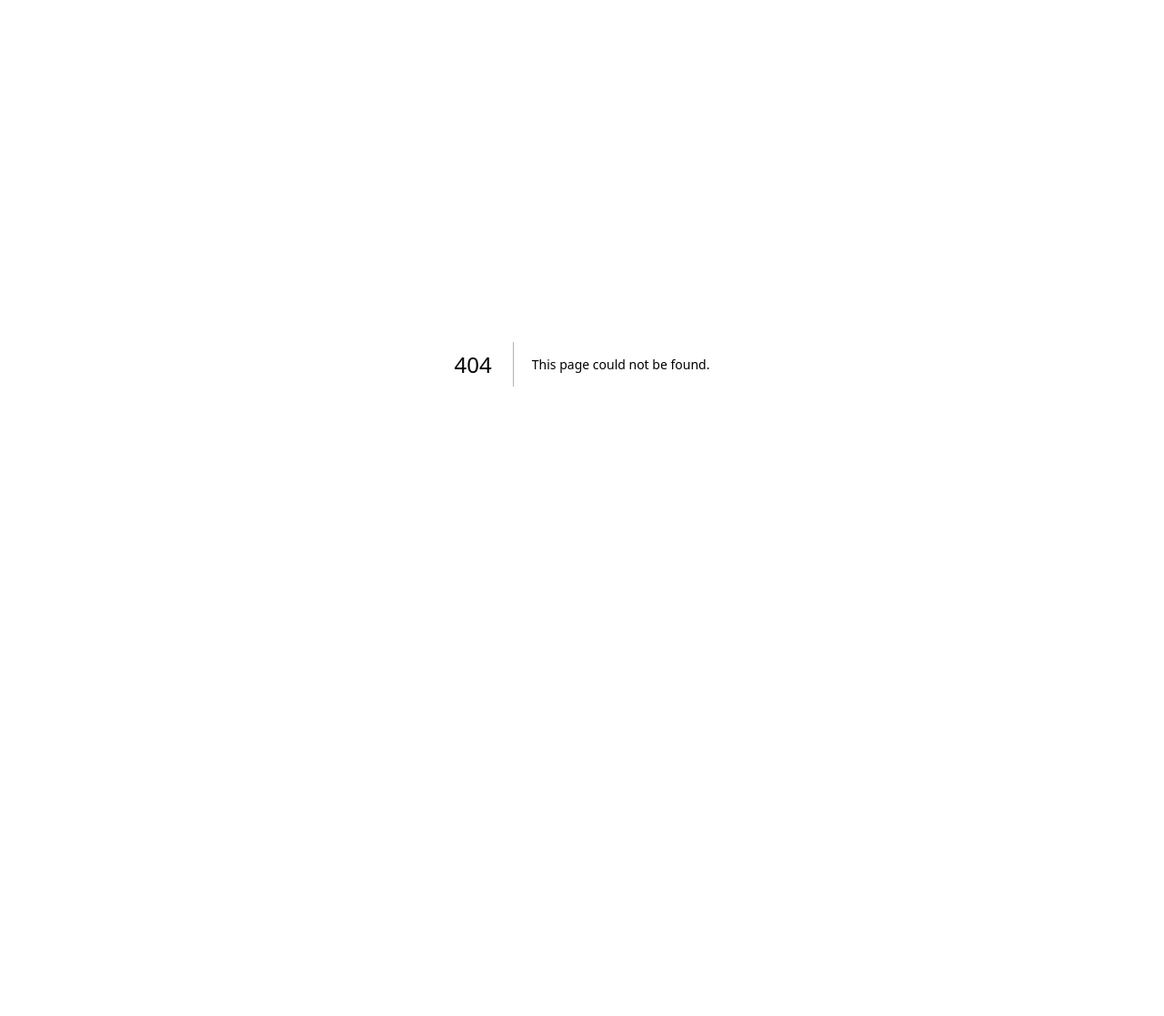
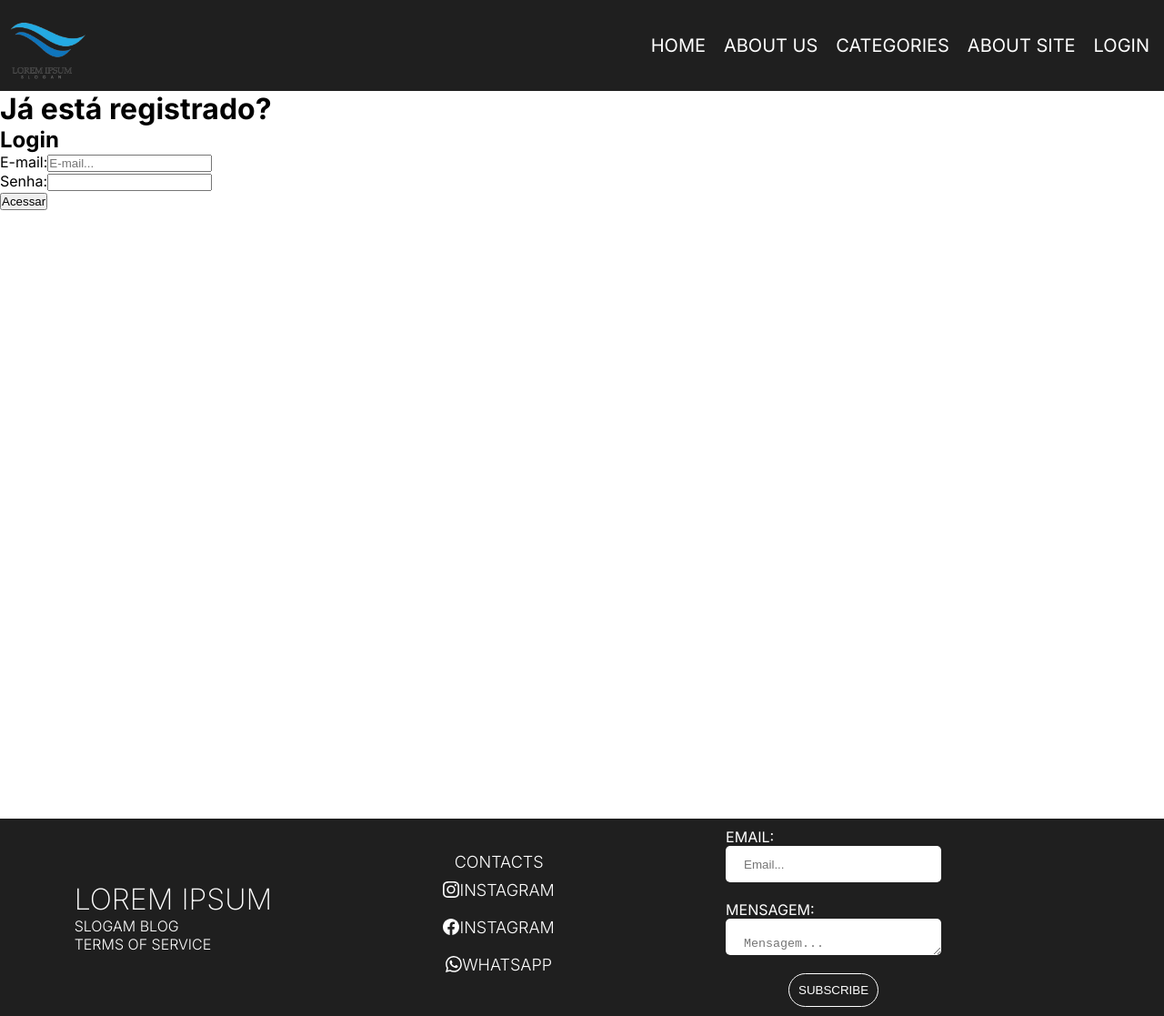
Before and after one commit to pedromonteir01/MyProject, a Next.js app: page /login in a window 1280 px wide. Before the commit this address had no page. Shown: the whole page at 91% size. Before the commit the page ends 800 px from the top, so only its background shows below. Built offline with nearby package versions, Linux system fonts and the light colour scheme.

Commit message:
feat: components Header, Footer and HeaderLinks with basci Home

```diff
--- /dev/null
+++ b/app/components/footer/Footer.jsx
@@ -0,0 +1,57 @@
+import styles from '@/app/components/footer/footer.module.css'
+import Link from 'next/link';
+import { BsInstagram, BsWhatsapp, BsFacebook } from 'react-icons/bs'
+
+
+const Footer = () => {
+    return (
+        <footer className={styles.footer}>
+
+            <div className={styles.info}>
+                <h2 className={styles.title}>LOREM IPSUM</h2>
+                <span>SLOGAM BLOG</span>
+                <span>TERMS OF SERVICE</span>
+            </div>
+
+            <div className={styles.contact}>
+                <p>Contacts</p>
+
+                <Link href={'#'} className={styles.links}>
+                    <BsInstagram />
+                    Instagram
+                </Link>
+
+                <Link href={'#'} className={styles.links}>
+                    <BsFacebook />
+                    Instagram
+                </Link>
+
+                <Link href={'#'} className={styles.links}>
+                    <BsWhatsapp />
+                    Whatsapp
+                </Link>
+
+            </div>
+
+            <div className={styles.form}>
+
+                <div className={styles.inputField}>
+                    <label htmlFor="email">EMAIL:</label>
+                    <input type="email" name='email' placeholder='Email...' className={styles.inputS} />
+                </div>
+                <div className={styles.inputField}>
+                    <label htmlFor="msg">MENSAGEM:</label>
+                    <textarea name='msg' placeholder='Mensagem...' className={`${styles.inputS} + ${styles.inarea}`} />
+                </div>
+                <button className={styles.btn}>SUBSCRIBE</button>
+
+            </div>
+
+            <div>
+
+            </div>
+        </footer>
+    );
+}
+
+export default Footer;
--- /dev/null
+++ b/app/components/footer/footer.module.css
@@ -0,0 +1,85 @@
+.footer {
+    background-color: rgb(31, 31, 31);
+    color: white;
+    display: flex;
+    align-items: center;
+    justify-content: space-around;
+}
+
+.info {
+    display: flex;
+    flex-direction: column;
+    font-weight: 300;
+}
+
+.title {
+    font-size: xx-large;
+    font-weight: 200 !important;
+}
+
+.contact {
+    display: flex;
+    flex-direction: column;
+    align-items: center;
+    justify-content: center;
+    font-size: large;
+    text-transform: uppercase;
+    font-weight: 300;
+    margin: 15px;
+}
+
+.links {
+    display: flex;
+    align-items: center;
+    color: white;
+    text-decoration: none;
+    padding: 10px;
+}
+
+.links:hover {
+    background-color: rgba(255, 255, 255, 0.3);
+    border-radius: 8px;
+    transition: 0.2s;
+}
+
+.form {
+    display: flex;
+    flex-direction: column;
+    align-items: center;
+}
+
+.inputField {
+    display: flex;
+    flex-direction: column;
+    margin: 10px;
+    width: 100%;
+}
+
+.inputS {
+    height: 2rem;
+    width: 100%;
+    border: none;
+    outline: none;
+    border-radius: 5px;
+    padding:20px;
+}
+
+.inarea {
+    width: auto !important;
+}
+
+.btn {
+    margin: 10px;
+    padding: 10px;
+    border-radius: 50px;
+    border: 1px solid white;
+    background-color: rgb(31, 31, 31);
+    color: white;
+    cursor: pointer;
+    transition: 0.2s;
+}
+
+.btn:hover {
+    background-color:white;
+    color: black;
+}
--- a/app/components/header/Header.jsx
+++ b/app/components/header/Header.jsx
@@ -1,14 +1,17 @@
 import styles from '@/app/components/header/header.module.css'
 import HeaderLink from '../headerLinks/HeaderLinks';
+import Image from 'next/image';
 
 const Header = () => {
     return (
         <header className={styles.container}>
-            <ul>
-                <HeaderLink page={'Home'} />
-                <HeaderLink page={'About Us'} />
-                <HeaderLink page={'Categories'} />
-                <HeaderLink page={'About Site'} />
+            <Image src={'/Logo-test.png'} width={100} height={100} alt='logo'/>
+            <ul className={styles.listContainer}>
+                <HeaderLink page={'Home'} link={'/'}/>
+                <HeaderLink page={'About Us'} link={'#'}/>
+                <HeaderLink page={'Categories'} link={'#'}/>
+                <HeaderLink page={'About Site'} link={'#'}/>
+                <HeaderLink page={'Login'} link={'/login'}/>
             </ul>
         </header>
     );
--- a/app/components/header/header.module.css
+++ b/app/components/header/header.module.css
@@ -0,0 +1,13 @@
+.container {
+    display: flex;
+    justify-content: space-between;
+    align-items: center;
+    background-color: rgb(31, 31, 31);
+}
+
+.listContainer {
+    display: flex;
+    list-style: none;
+    gap: 1.25rem;
+    padding: 1rem;
+}
--- a/app/components/headerLinks/HeaderLinks.jsx
+++ b/app/components/headerLinks/HeaderLinks.jsx
@@ -1,11 +1,11 @@
 import styles from '@/app/components/headerLinks/headerLinks.module.css'
 import Link from 'next/link';
 
-const HeaderLink = ({page}) => {
+const HeaderLink = ({page, link}) => {
     return(
         <>
             <li>
-                <Link href={'/'}>{page}</Link>
+                <Link className={styles.linkStyle} href={link}>{page}</Link>
             </li>
         </>
     );
--- a/app/components/headerLinks/headerLinks.module.css
+++ b/app/components/headerLinks/headerLinks.module.css
@@ -0,0 +1,22 @@
+.linkStyle {
+    color:  rgb(255, 255, 255);
+    text-decoration: none;
+    font-size: 1.25rem;
+    position: relative;
+    text-transform: uppercase;
+}
+
+.linkStyle::after {
+    content: "";
+    width: 0%;
+    height: 2px;
+    background: white;
+    position: absolute;
+    bottom: 0;
+    left: 0;
+    transition: 0.5s ease-in-out;
+}
+
+.linkStyle:hover::after{
+    width: 100%;
+}
--- /dev/null
+++ b/app/login/login.module.css
@@ -0,0 +1,3 @@
+.container {
+    height: 100vh;
+}
--- /dev/null
+++ b/app/login/page.jsx
@@ -0,0 +1,36 @@
+import styles from '@/app/Login/login.module.css'
+import Header from '../components/header/Header';
+import Footer from '../components/footer/Footer';
+
+const Login = () => {
+    return(
+        <>
+        <Header/>
+            <main className={styles.container}>
+                <h1>Já está registrado?</h1>
+                <article className={styles.login}>
+                    <h2>Login</h2>
+
+                    <section className={styles.form}>
+
+                        <div className={styles.inputField}>
+                            <label htmlFor="email">E-mail:</label>
+                            <input type="email" name='email' placeholder='E-mail...' className={styles.inputS}/>
+                        </div>
+
+                        <div className={styles.inputField}>
+                            <label htmlFor="password">Senha:</label>
+                            <input type="password" name='password' className={styles.inputS}/>
+                        </div>
+
+                        <button className={styles.btnRegister}>Acessar</button>
+
+                    </section>
+                </article>
+            </main>
+        <Footer/>
+        </>
+    );
+}
+
+export default Login;
--- a/app/page.module.css
+++ b/app/page.module.css
@@ -1,5 +1,7 @@
 .container {
     text-align: center;
+    height: 100vh;
+    width: 100%;
 }
 
 .title {
@@ -7,3 +9,7 @@
     justify-content: center;
     margin: 1rem;
 }
+
+.titletext {
+    color: red;
+}
--- a/package.json
+++ b/package.json
@@ -9,8 +9,9 @@
     "lint": "next lint"
   },
   "dependencies": {
+    "next": "13.5.4",
     "react": "^18",
     "react-dom": "^18",
-    "next": "13.5.4"
+    "react-icons": "^4.11.0"
   }
 }
```
Also changed, not shown: app/page.jsx (+9 -1 lines), public/Logo-test.png (added), 1 other file (tests, documents, lock files or other folders).
